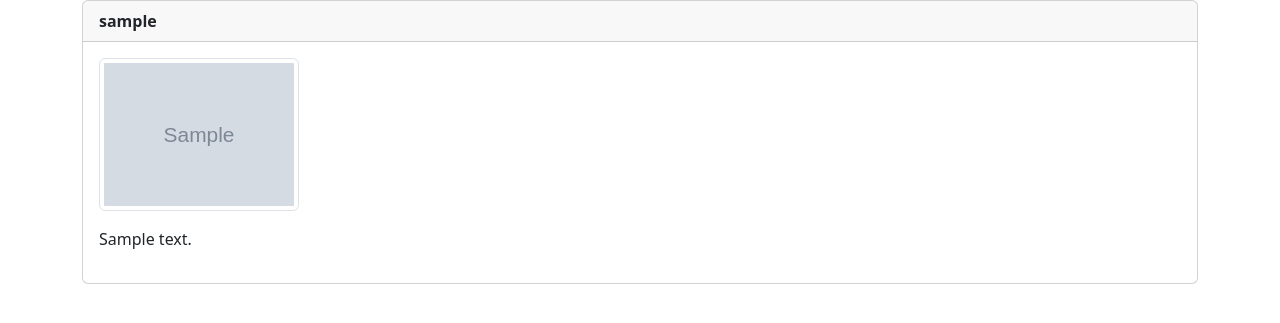
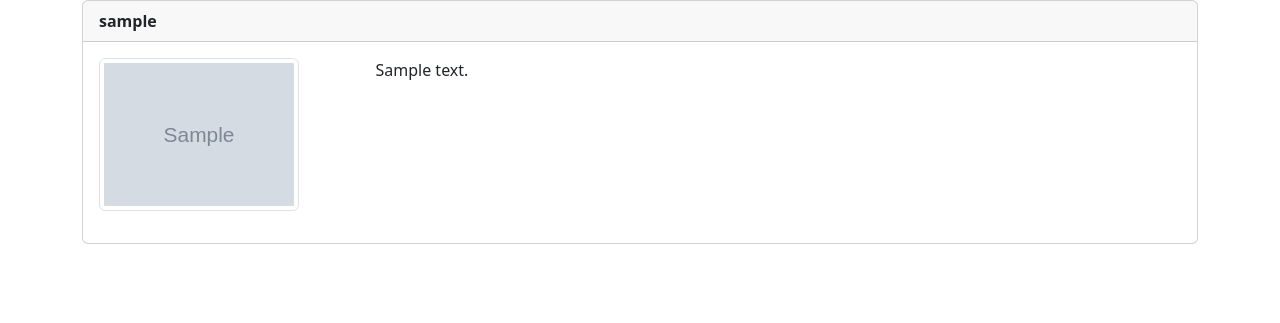
Before and after one commit to thieu-strongpaw/strongpawcoding_website, a Django app: template templates/profile_detail.html in a window 1280 px wide. Shown: the part 56-379 px from the top of the page. Run offline with Django 5.2, Linux system fonts and the light colour scheme; the template is opened without the code that fills it: most values are stand-ins (such as "Sample title", 1, 10 or a date in 2020); grey boxes marked "Sample" are stand-in pictures.

Commit message:
arraged profile elemets.

```diff
--- a/templates/profile_detail.html
+++ b/templates/profile_detail.html
@@ -8,22 +8,27 @@
     <span class="fw-bold">{{ object.user.username }}</span>
   </div>
   <div class="card-body">
+		<div class="row align-items-start">
+			<div class="col-md-3 mb-3 mb-md-0 text-center text-md-start">
 				{% if object.avatar %}
 					<img src="{{ object.avatar.url }}" alt="{{ object.user.username }} avatar"
 							 class="img-thumbnail mb-3" style="max-width: 200px;">
 				{% else %}
 					<p class="text-muted">No profile picture yet.</p>
 				{% endif %}
-
+			</div>
+	<div class="col-md-9">
 				{% if object.description %}
 					<p>{{ object.description|linebreaksbr }}</p>
 				{% else %}
 					<p class="text-muted">No description provided.</p>
 				{% endif %}
 
+  </div>
+</div>
+		</div>
     {% if object.user.pk == request.user.pk %}
       <a href="{% url 'profile_edit' object.pk %}" class="btn btn-info">Edit Profile</a>
     {% endif %}
 	</div>
-</div>
 {% endblock content %}
```
Lines whose indentation alone changed are shown as unchanged.
